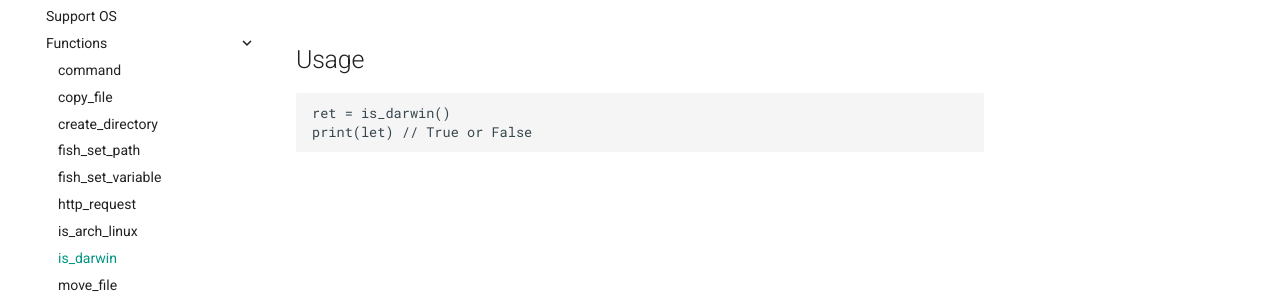
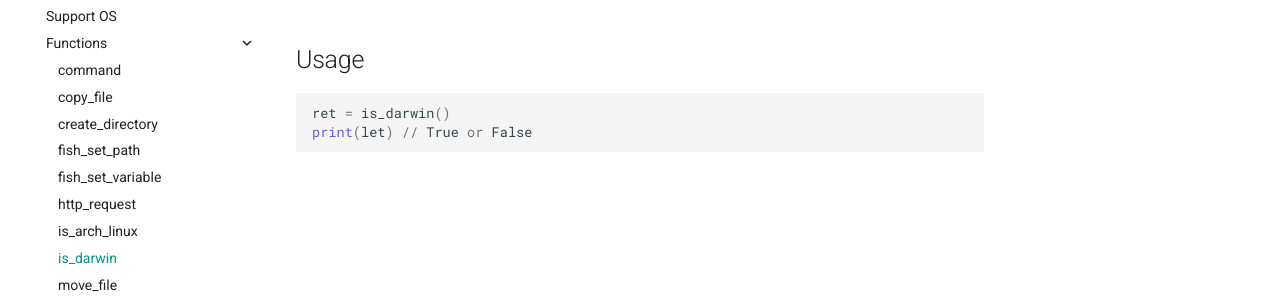
Before and after one commit to raba-jp/primus, an MkDocs documentation site: the page built from docs/contents/functions/is_darwin.md, in a window 1280 px wide. Shown: the part 203-500 px from the top of the page. Built offline with MkDocs 1.6.1 and Material for MkDocs 9.7.7, drawn with Linux system fonts in a browser that asks for light colours; comment, search, counter and statistics services are not loaded.

Commit message:
Add syntax highlight (#62)

```diff
--- a/docs/mkdocs.yml
+++ b/docs/mkdocs.yml
@@ -32,3 +32,8 @@ nav:
       - functions/is_darwin.md
       - functions/move_file.md
       - functions/symlink.md
+
+markdown_extensions:
+  - pymdownx.highlight
+  - pymdownx.superfences
+  - pymdownx.inlinehilite
```
